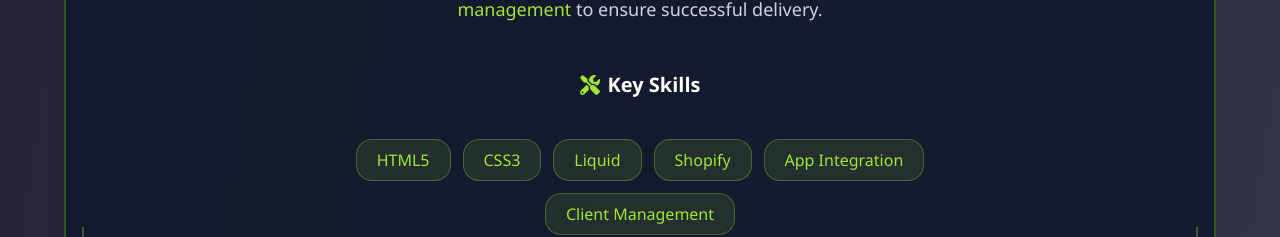
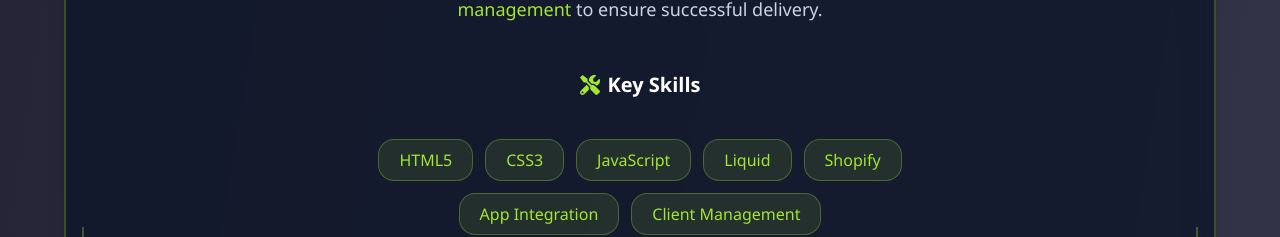
Before and after one commit to Mabu-1/portfolio, a React (Vite) app: page / in a window 1280 px wide. Shown: the part 3829-4066 px from the top of the page. Built offline with nearby package versions, Linux system fonts and the light colour scheme; no server answers.

Commit message:
experience udpated

```diff
--- a/src/Pages/Experience/Experience.jsx
+++ b/src/Pages/Experience/Experience.jsx
@@ -5,6 +5,7 @@
   const skills = [
     "HTML5",
     "CSS3",
+    "JavaScript",
     "Liquid",
     "Shopify",
     "App Integration",
--- a/src/Shared/Footer/Footer.jsx
+++ b/src/Shared/Footer/Footer.jsx
@@ -3,7 +3,7 @@
 
 // Resume URL
 const resumeUrl =
-  "https://drive.google.com/uc?export=download&id=10TUYtetL6B7KBftpWn-PhjVPT2sY1byc";
+  "https://drive.google.com/uc?export=download&id=1qPYXzns2Gsi9m1yq_wK7o6EEIOcrkodo";
 
 const Footer = () => {
   return (
```
